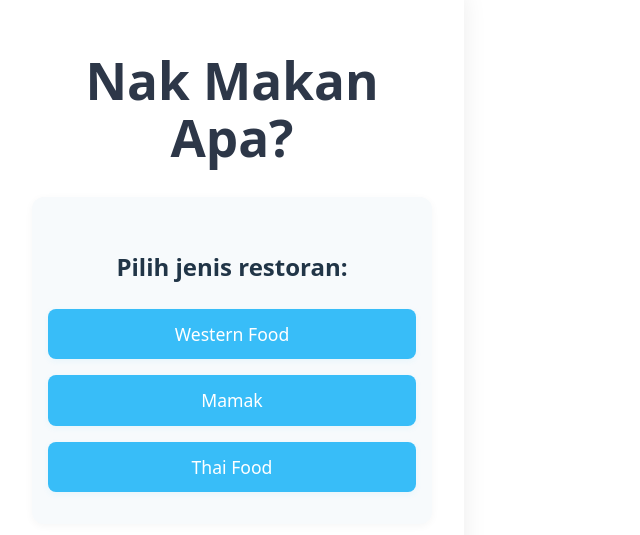
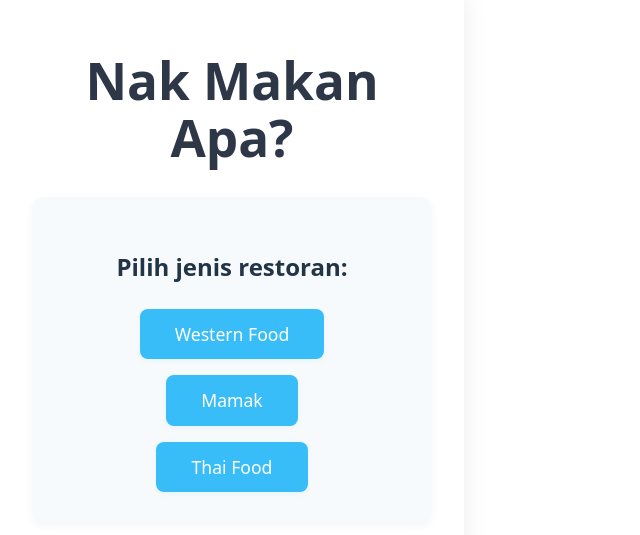
Before and after one commit to tfqnet/nak-makan-apa, a React (Vite) app: page / in a window 1280 px wide. Shown: the part 117-652 px from the top of the page, without its empty margins (0-640 px from the left). Built offline with nearby package versions, Linux system fonts and the light colour scheme.

Commit message:
Fix: vertical layout for restaurant selection buttons

```diff
--- a/src/App.css
+++ b/src/App.css
@@ -24,8 +24,9 @@ h1 {
 
 .options {
   display: flex;
-  justify-content: center;
-  gap: 2rem;
+  flex-direction: column;
+  align-items: center;
+  gap: 1rem;
   margin-top: 1.5rem;
 }
 
```
